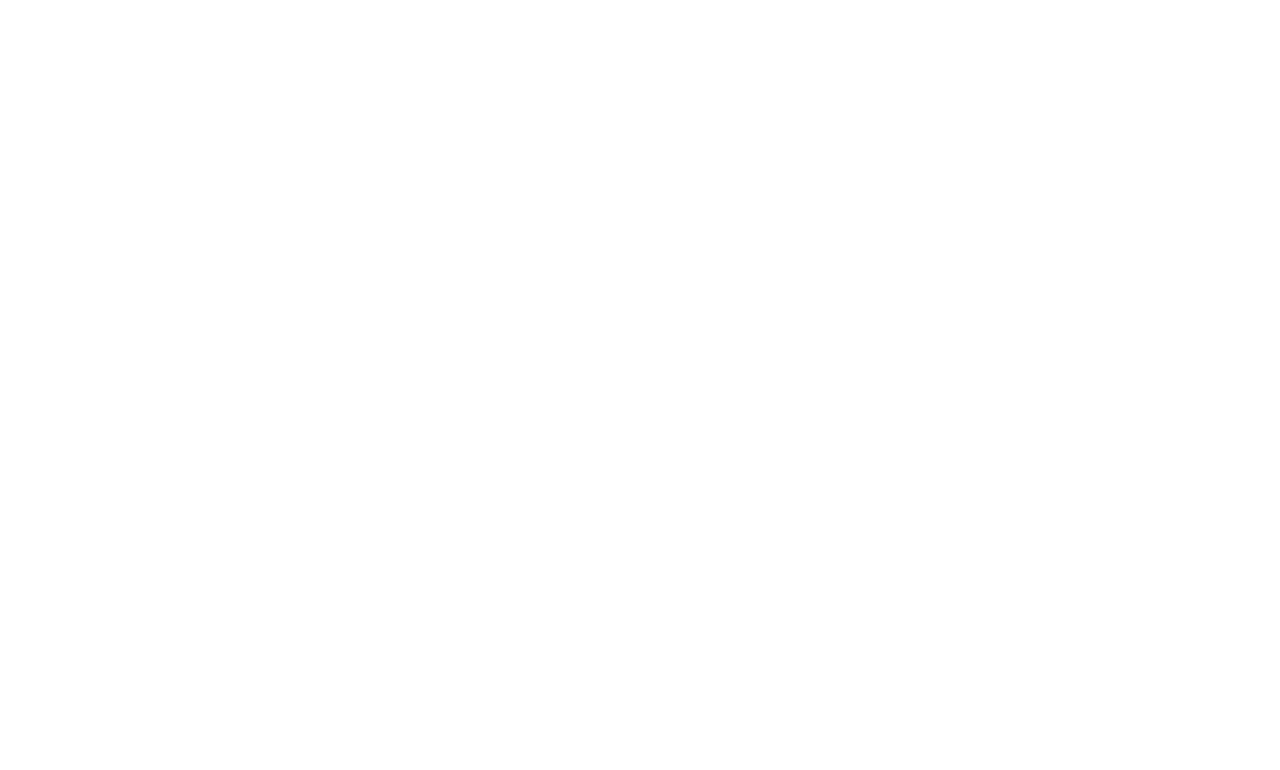
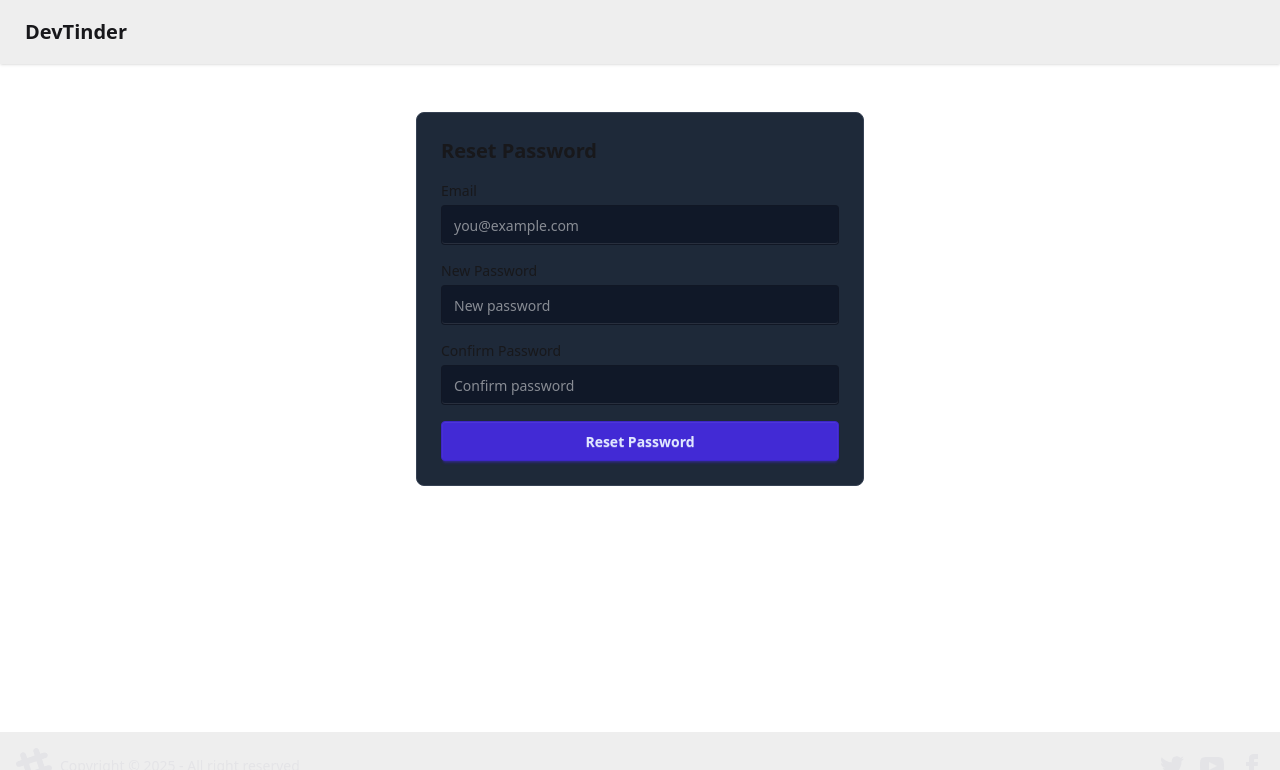
Before and after one commit to surendra-yalakala/devTinder-web, a React (Vite) app: page /forgot-password in a window 1280 px wide. Before the commit this address had no page. Shown: the top 770 px of the page. Built offline with nearby package versions, Linux system fonts and the light colour scheme; no server answers.

Commit message:
feat: forgot pwd ui created

```diff
--- a/src/App.jsx
+++ b/src/App.jsx
@@ -9,6 +9,7 @@
 import Requests from "./components/Requests";
 import Premium from "./components/Premium";
 import Chat from "./components/Chat";
+import ForgotPassword from "./components/ForgotPassword";
 
 function App() {
   return (
@@ -24,6 +25,7 @@
               <Route path="/requests" element={<Requests />} />
               <Route path="/premium" element={<Premium />} />
               <Route path="/chat/:targetUserId" element={<Chat />} />
+              <Route path="/forgot-password" element={<ForgotPassword />} />
             </Route>
           </Routes>
         </BrowserRouter>
--- a/src/components/ForgotPassword.js
+++ /dev/null
@@ -1,7 +0,0 @@
-import React from "react";
-
-const ForgotPassword = () => {
-  return <div>ForgotPassword</div>;
-};
-
-export default ForgotPassword;
--- /dev/null
+++ b/src/components/ForgotPassword.jsx
@@ -0,0 +1,116 @@
+import React from "react";
+import axios from "axios";
+import { BASE_URL } from "../utils/constants";
+import { validateForgotPassword } from "../utils/validations";
+
+const ForgotPassword = () => {
+  const [email, setEmail] = React.useState("");
+  const [newPassword, setNewPassword] = React.useState("");
+  const [confirmPassword, setConfirmPassword] = React.useState("");
+  const [errors, setErrors] = React.useState({});
+  const [submitting, setSubmitting] = React.useState(false);
+  const [success, setSuccess] = React.useState("");
+
+  const validate = () => {
+    const err = validateForgotPassword(email, newPassword, confirmPassword);
+    setErrors(err);
+    return Object.keys(err).length === 0;
+  };
+
+  const handleSubmit = async (e) => {
+    e.preventDefault();
+    setSuccess("");
+    if (!validate()) return;
+
+    setSubmitting(true);
+    try {
+      // replace endpoint with your backend route that handles reset
+      // await axios.post(
+      //   `${BASE_URL}/auth/reset-password`,
+      //   { email, newPassword },
+      //   { withCredentials: true }
+      // );
+      // setSuccess("Password updated successfully. You can now log in.");
+      // setEmail("");
+      // setNewPassword("");
+      // setConfirmPassword("");
+      // setErrors({});
+    } catch (err) {
+      setErrors({
+        form: err?.response?.data?.message || "Failed to reset password",
+      });
+    } finally {
+      setSubmitting(false);
+    }
+  };
+
+  return (
+    <div className="max-w-md mx-auto mt-12 p-6 bg-gray-800 rounded-lg border border-gray-700">
+      <h2 className="text-xl font-semibold mb-4">Reset Password</h2>
+
+      {errors?.form && (
+        <div className="mb-3 text-red-400 text-sm">{errors?.form}</div>
+      )}
+      {success && <div className="mb-3 text-green-400 text-sm">{success}</div>}
+
+      <form onSubmit={handleSubmit} className="space-y-4">
+        <div>
+          <label className="block text-sm mb-1">Email</label>
+          <input
+            type="email"
+            value={email}
+            onChange={(e) => setEmail(e.target.value)}
+            className="w-full input input-bordered bg-gray-900 text-white"
+            placeholder="you@example.com"
+            disabled={submitting}
+          />
+          {errors?.email && (
+            <p className="text-xs text-red-400 mt-1">{errors?.email}</p>
+          )}
+        </div>
+
+        <div>
+          <label className="block text-sm mb-1">New Password</label>
+          <input
+            type="password"
+            value={newPassword}
+            onChange={(e) => setNewPassword(e.target.value)}
+            className="w-full input input-bordered bg-gray-900 text-white"
+            placeholder="New password"
+            disabled={submitting}
+          />
+          {errors?.newPassword && (
+            <p className="text-xs text-red-400 mt-1">{errors?.newPassword}</p>
+          )}
+        </div>
+
+        <div>
+          <label className="block text-sm mb-1">Confirm Password</label>
+          <input
+            type="password"
+            value={confirmPassword}
+            onChange={(e) => setConfirmPassword(e.target.value)}
+            className="w-full input input-bordered bg-gray-900 text-white"
+            placeholder="Confirm password"
+            disabled={submitting}
+          />
+          {errors?.confirmPassword && (
+            <p className="text-xs text-red-400 mt-1">
+              {errors?.confirmPassword}
+            </p>
+          )}
+        </div>
+
+        <button
+          type="submit"
+          className="btn btn-primary w-full"
+          disabled={submitting}
+        >
+          {submitting ? "Submitting..." : "Reset Password"}
+        </button>
+      </form>
+    </div>
+  );
+};
+
+export default ForgotPassword;
--- a/src/components/Login.jsx
+++ b/src/components/Login.jsx
@@ -119,6 +119,14 @@
           >
             {isLogin ? "Don't have an account?" : "Already have an account?"}
           </p>
+          {isLogin && (
+            <p
+              className="text-center mt-4 cursor-pointer text-blue-500"
+              onClick={() => navigate("/forgot-password")}
+            >
+              Forgot Password?
+            </p>
+          )}
         </div>
       </div>
     </div>
```
